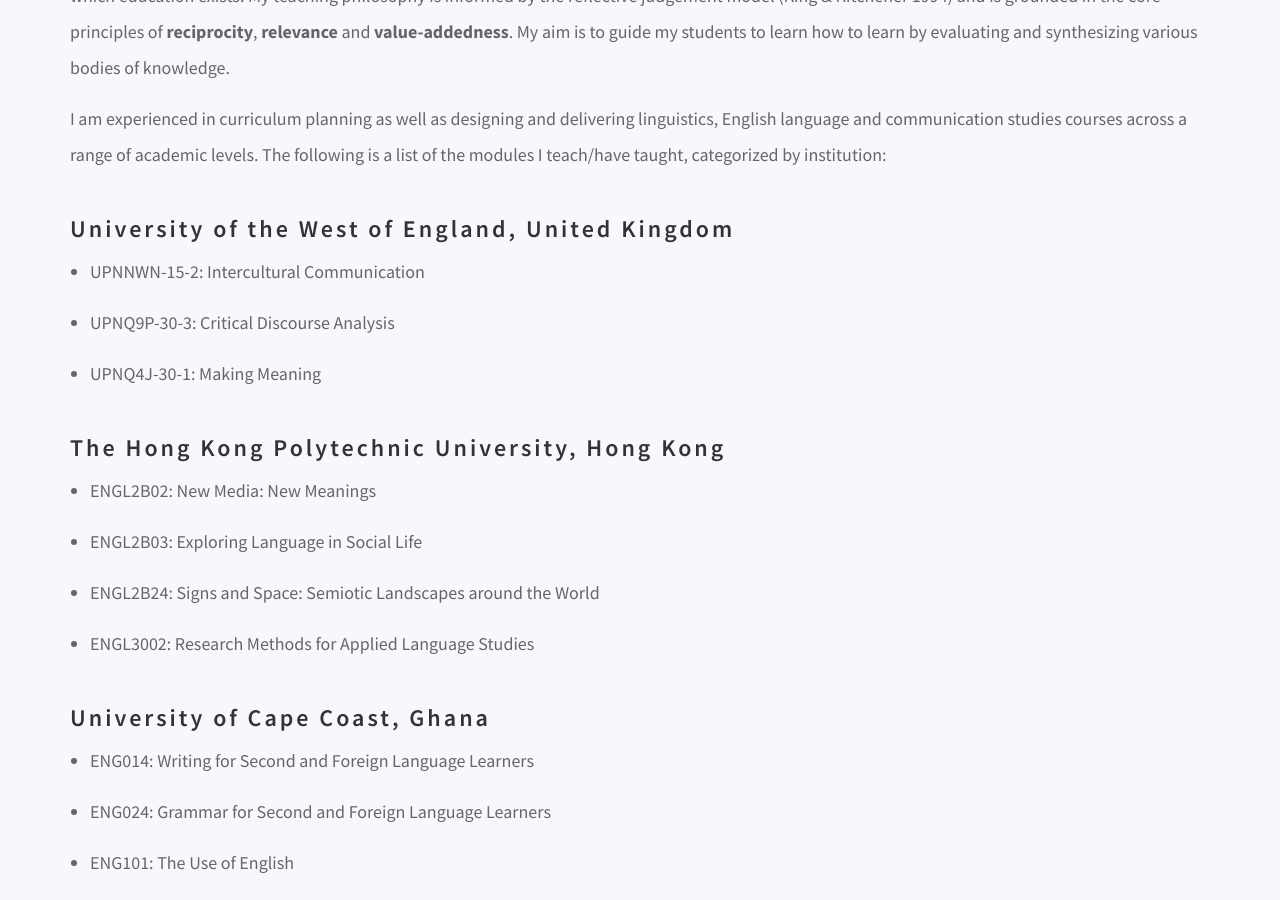
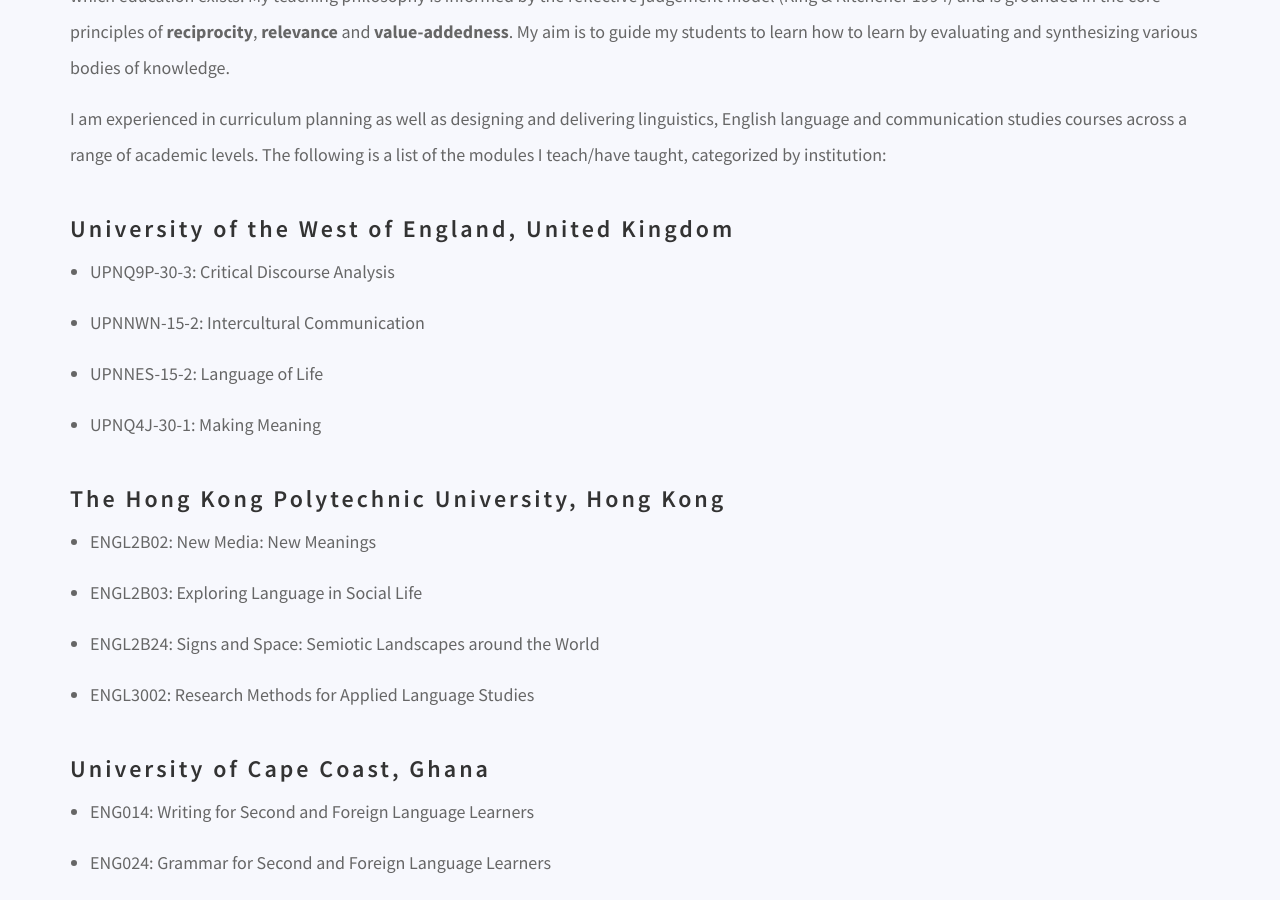
Before and after one commit to danielcornock/marknartey.com, a Jekyll site: the page built from _pages/teaching.md, in a window 1280 px wide and 900 px high, scrolled down 525 px. Built offline with Jekyll 4.4.1, drawn with Linux system fonts in a browser that asks for light colours; nearby versions of some CDN libraries.

Commit message:
Update Pages “teaching”

```diff
--- a/_pages/teaching.md
+++ b/_pages/teaching.md
@@ -4,7 +4,6 @@
 permalink: /teaching/
 subtitle: " "
 ---
-
 Who I am as a teacher is a direct result of who I am as a learner. I adopt a participatory, student-centered approach to teaching and learning as I consider this method to be an effective way of maximizing the creative potential of students. To this end, I employ dialogic teaching where I situate myself as a learner-cum-facilitator who models active listening and engagement. I also take a critical approach to curriculum development that underscores commitment to diversity in teaching, assessment and student support.
 
 I strongly believe in multiperspectivity because when people see beyond their own experiences they can begin to understand the complex framework in which education exists. My teaching philosophy is informed by the reflective judgement model (King & Kitchener 1994) and is grounded in the core principles of **reciprocity**, **relevance** and **value-addedness**. My aim is to guide my students to learn how to learn by evaluating and synthesizing various bodies of knowledge.
@@ -13,28 +12,29 @@
 
 ## University of the West of England, United Kingdom
 
-- UPNNWN-15-2: Intercultural Communication
-- UPNQ9P-30-3: Critical Discourse Analysis
-- UPNQ4J-30-1: Making Meaning
+* UPNQ9P-30-3: Critical Discourse Analysis
+* UPNNWN-15-2: Intercultural Communication
+* UPNNES-15-2: Language of Life
+* UPNQ4J-30-1: Making Meaning
 
 ## The Hong Kong Polytechnic University, Hong Kong
 
-- ENGL2B02: New Media: New Meanings
-- ENGL2B03: Exploring Language in Social Life
-- ENGL2B24: Signs and Space: Semiotic Landscapes around the World
-- ENGL3002: Research Methods for Applied Language Studies
+* ENGL2B02: New Media: New Meanings
+* ENGL2B03: Exploring Language in Social Life
+* ENGL2B24: Signs and Space: Semiotic Landscapes around the World
+* ENGL3002: Research Methods for Applied Language Studies
 
 ## University of Cape Coast, Ghana
 
-- ENG014: Writing for Second and Foreign Language Learners
-- ENG024: Grammar for Second and Foreign Language Learners
-- ENG101: The Use of English
-- ENG105A/B: Communicative Skills
-- ENG302: Phonetics and Phonology
-- ENG306: Aspects of the Grammar of English
-- ENG401A: Structure and Style
+* ENG014: Writing for Second and Foreign Language Learners
+* ENG024: Grammar for Second and Foreign Language Learners
+* ENG101: The Use of English
+* ENG105A/B: Communicative Skills
+* ENG302: Phonetics and Phonology
+* ENG306: Aspects of the Grammar of English
+* ENG401A: Structure and Style
 
 ## Dissertations supervised
 
-- **Long Hin Wills Yick** - A critical stylistic analysis of the representation of society in American hip-hop music (B.A. dissertation)
-- **Yik Lam Leung** - A multimodal discourse analysis of Korean liquor advertisements (B.A. dissertation)
+* **Long Hin Wills Yick** - A critical stylistic analysis of the representation of society in American hip-hop music (B.A. dissertation)
+* **Yik Lam Leung** - A multimodal discourse analysis of Korean liquor advertisements (B.A. dissertation)
```
